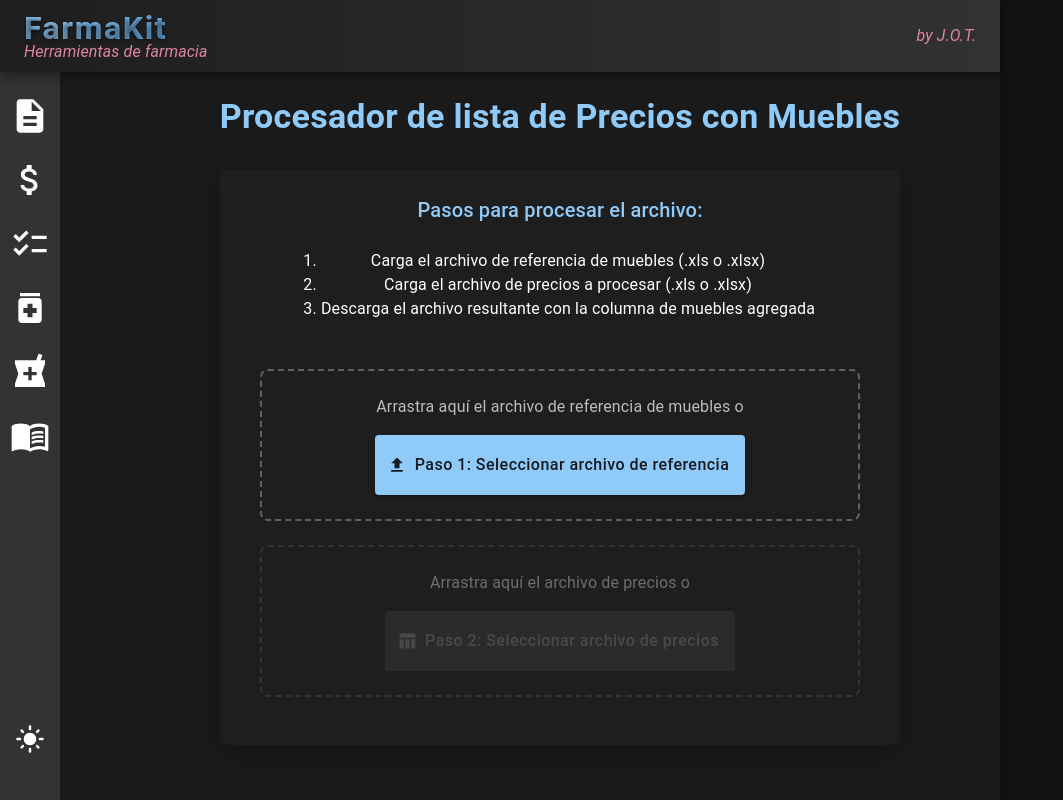
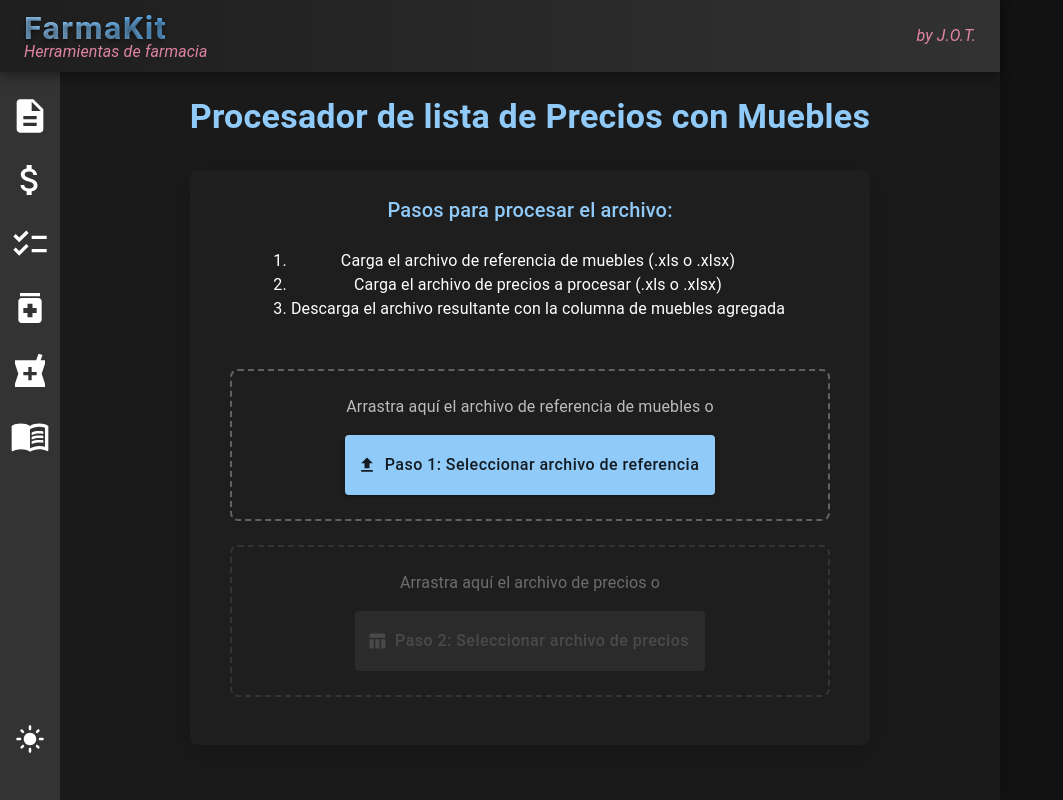
Before and after one commit to JorgeTrip/Agregar_mueble_actualizacion_precio, a React (Vite) app: page / in a window 1280 px wide. Shown: the whole page, without its empty margins (0-1063 px from the left). Built offline with nearby package versions, Linux system fonts and the light colour scheme.

Commit message:
Compenso desplazamiento a la derecha en página principal (file processor) desde app.jsx

```diff
--- a/src/App.jsx
+++ b/src/App.jsx
@@ -248,6 +248,7 @@ function App() {
             <Box sx={{
               display: selectedComponent === 'home' ? 'block' : 'none',
               textAlign: 'center',
+              marginLeft: '-60px', // Compenso el margen izquierdo del contenedor principal
               mb: 4,
               mt: 4
             }}>
```
